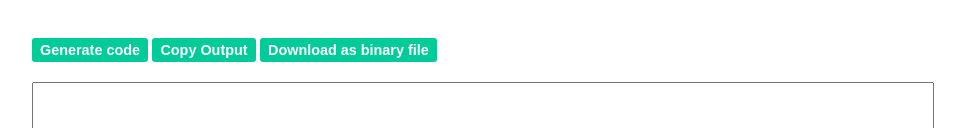
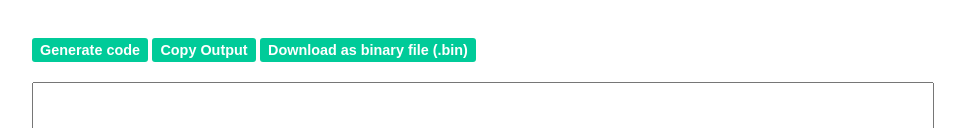
Before and after one commit to javl/image2cpp, a plain HTML site: page index.html in a window 1280 px wide. Shown: the part 1379-1507 px from the top of the page, without its empty margins (158-1123 px from the left). Drawn offline with Linux system fonts and the light colour scheme.

Commit message:
rename download btn

```diff
--- a/index.html
+++ b/index.html
@@ -459,7 +459,7 @@
 			<section class="sub-section">
 				<button type="button" class="generate-button" onclick="outputString()">Generate code</button>
 				<button type="button" id = "copy-button" onclick="copyOutput()">Copy Output</button>
-				<button type="button" id = "download-button" onclick="downloadFile()">Download as binary file</button>
+				<button type="button" id = "download-button" onclick="downloadFile()">Download as binary file (.bin)</button>
 				<textarea id="code-output" class="code-output"></textarea>
 			</section>
 		</section>
```
